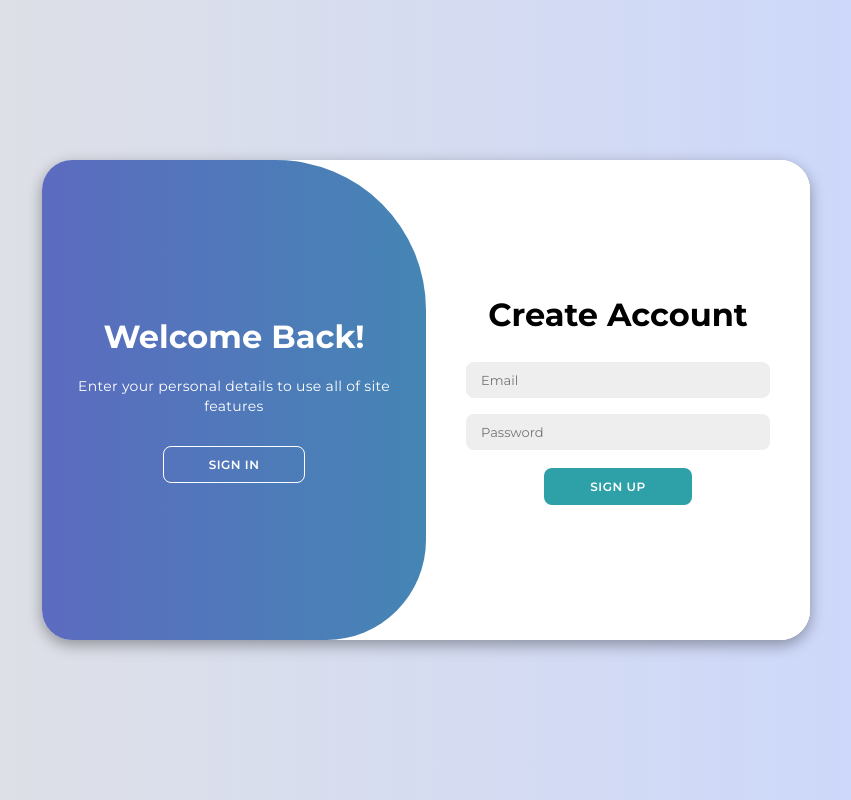
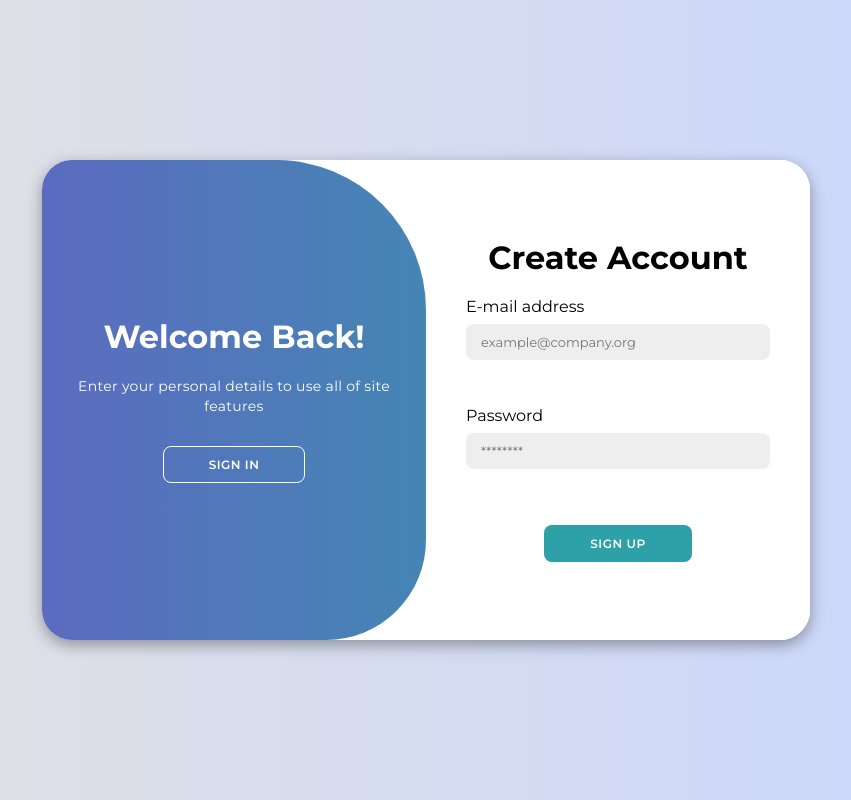
Before and after one commit to JJast/PK_PracaProjektowa, a React (Vite) app in the folder frontend/: page /register in a window 1280 px wide. Shown: the whole page, without its empty margins (214-1065 px from the left). Built offline with nearby package versions, Linux system fonts and the light colour scheme; no server answers.

Commit message:
improved registration form validation

```diff
--- a/frontend/package.json
+++ b/frontend/package.json
@@ -13,6 +13,7 @@
     "@types/react-router-dom": "^5.3.3",
     "react": "^19.2.0",
     "react-dom": "^19.2.0",
+    "react-hook-form": "^7.70.0",
     "react-hot-toast": "^2.6.0",
     "react-router-dom": "^7.9.5"
   },
--- a/frontend/src/components/SignInForm.tsx
+++ b/frontend/src/components/SignInForm.tsx
@@ -122,6 +122,7 @@ const SignInForm: React.FC = () => {
       }
 
       if (data.webauthn) {
+        toast.success("Waiting for second authentication factor...")
         // If WebAuthn is required, get the options and start WebAuthn flow
         const optsRes = await fetch(`${API_BASE_URL}${data.next}`, {
           method: "GET",
--- a/frontend/src/components/SignUpForm.tsx
+++ b/frontend/src/components/SignUpForm.tsx
@@ -3,14 +3,36 @@ import React, { useState } from "react";
 import "../styles/forms.css";
 import { API_BASE_URL } from "../utils/constants";
 import toast from "react-hot-toast";
+import { useForm, type SubmitHandler } from "react-hook-form"
+
+type RegistrationInputs = {
+  email: string
+  password: string
+}
+
+const testPassword = (value: string) => {
+  if (!/[A-Z]/.test(value)) return "Your password needs to include an uppercase letter";
+  if (!/[a-z]/.test(value)) return "Your password needs to include a lowercase letter";
+  if (!/\d/.test(value)) return "Your password needs to include a digit";
+  if (!/[^A-Za-z0-9]/.test(value)) return "Your password needs to include a special character";
+
+  return true
+}
 
 const SignUpForm: React.FC = () => {
-  const [email, setEmail] = useState("");
-  const [password, setPassword] = useState("");
   const [loading, setLoading] = useState(false);
 
-  const handleSubmit = async (e: React.FormEvent) => {
-    e.preventDefault();
+  const {
+    register,
+    handleSubmit,
+    formState: { errors },
+  } = useForm<RegistrationInputs>({
+    mode: 'all',
+  })
+
+  const onSubmit: SubmitHandler<RegistrationInputs> = async (data) => {
+    const { email, password } = data;
+
     setLoading(true);
     try {
       const res = await fetch(`${API_BASE_URL}/register`, {
@@ -43,25 +65,44 @@ const SignUpForm: React.FC = () => {
 
   return (
     <div className="form-container sign-up">
-      <form onSubmit={handleSubmit}>
+      <form onSubmit={handleSubmit(onSubmit)}>
         <h1>Create Account</h1>
-        {/* <SocialIcons />
-        <span>or use your email for registeration</span> */}
+        <label htmlFor="register-email" style={{ alignSelf: "start" }}>E-mail address</label>
         <input
           type="email"
-          placeholder="Email"
-          value={email}
-          onChange={(e) => setEmail(e.target.value)}
-          required
+          placeholder="example@company.org"
+          id="register-email"
+
+          {...register("email", {
+            required: true,
+            pattern: {
+              value: /^[a-zA-Z0-9._%+-]+@[a-zA-Z0-9.-]+\.[a-zA-Z]{2,}$/,
+              message: "Please enter a valid e-mail address."
+            }
+          })}
         />
+        <div className="error-container">
+          {errors.email && <span>{errors.email.message}</span>}
+        </div>
+        <label htmlFor="register-password" style={{ alignSelf: "start" }}>Password</label>
         <input
           type="password"
-          placeholder="Password"
-          value={password}
-          onChange={(e) => setPassword(e.target.value)}
-          required
+          placeholder="********"
+          autoComplete="off"
+          id="register-password"
+
+          {...register("password", {
+            minLength: { value: 8, message: "Password length needs to be at least 8 characters" },
+            required: true,
+            validate: {
+              checkComplexity: testPassword
+            }
+          })}
         />
-        <button type="submit" disabled={loading}>
+        <div className="error-container">
+          {errors.password && <span>{errors.password.message}</span>}
+        </div>
+        <button type="submit" disabled={loading || !!errors.email || !!errors.password}>
           {loading ? "Signing up..." : "Sign Up"}
         </button>
       </form>
--- a/frontend/src/styles/dashboard.css
+++ b/frontend/src/styles/dashboard.css
@@ -35,6 +35,11 @@
 
 .primary-button:hover {
   background-color: #2b99a1;
+
+}
+
+.primary-button:disabled {
+  background-color: #adadad;
 }
 
 .logout-button {
--- a/frontend/src/styles/forms.css
+++ b/frontend/src/styles/forms.css
@@ -34,14 +34,21 @@
 }
 
 @keyframes move {
+
   0%,
   49.99% {
     opacity: 0;
     z-index: 1;
   }
+
   50%,
   100% {
     opacity: 1;
     z-index: 5;
   }
 }
+
+.error-container {
+  color: red;
+  min-height: 2.4rem;
+}
```
Also changed, not shown: 1 other file (tests, documents, lock files or other folders).
